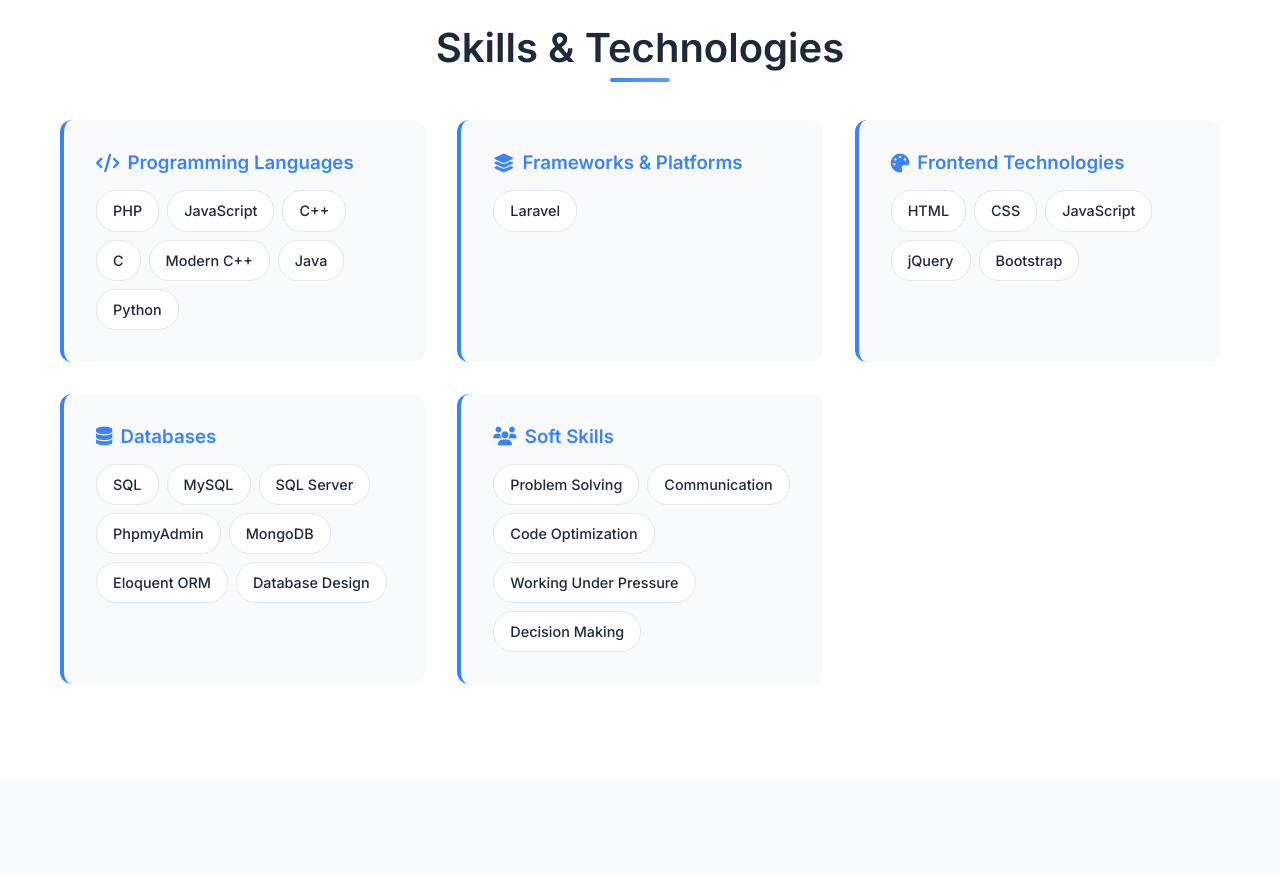
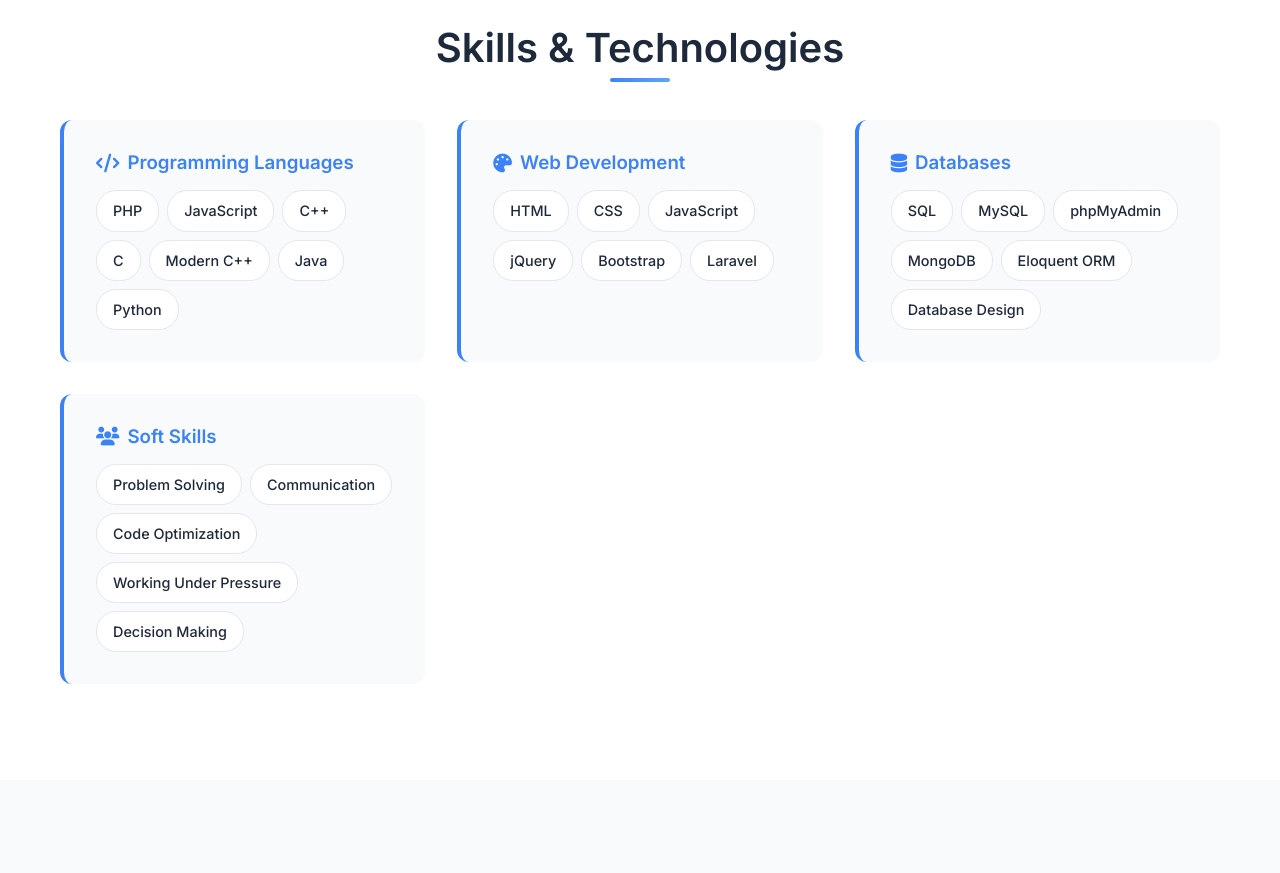
Before and after one commit to AlyTarek22/Portoflio.github.io, a plain HTML site: page index.html in a window 1280 px wide. Shown: the part 1360-2233 px from the top of the page. Drawn offline with Linux system fonts and the light colour scheme.

Commit message:
Updating

```diff
--- a/index.html
+++ b/index.html
@@ -125,21 +125,17 @@
                     </div>
                 </div>
 
-                <div class="skill-category">
-                    <h3><i class="fas fa-layer-group"></i> Frameworks & Platforms</h3>
-                    <div class="skill-items">
-                        <span class="skill-item">Laravel</span>
-                    </div>
-                </div>
+
 
                 <div class="skill-category">
-                    <h3><i class="fas fa-palette"></i> Frontend Technologies</h3>
+                    <h3><i class="fas fa-palette"></i> Web Development</h3>
                     <div class="skill-items">
                         <span class="skill-item">HTML</span>
                         <span class="skill-item">CSS</span>
                         <span class="skill-item">JavaScript</span>
                         <span class="skill-item">jQuery</span>
                         <span class="skill-item">Bootstrap</span>
+                        <span class="skill-item">Laravel</span>
 
                     </div>
                 </div>
@@ -149,11 +145,9 @@
                     <div class="skill-items">
                         <span class="skill-item">SQL</span>
                         <span class="skill-item">MySQL</span>
-                        <span class="skill-item">SQL Server</span>
-                        <span class="skill-item">PhpmyAdmin</span>
+                        <span class="skill-item">phpMyAdmin</span>
                         <span class="skill-item">MongoDB</span>
                         <span class="skill-item">Eloquent ORM</span>
-
                         <span class="skill-item">Database Design</span>
                     </div>
                 </div>
```
